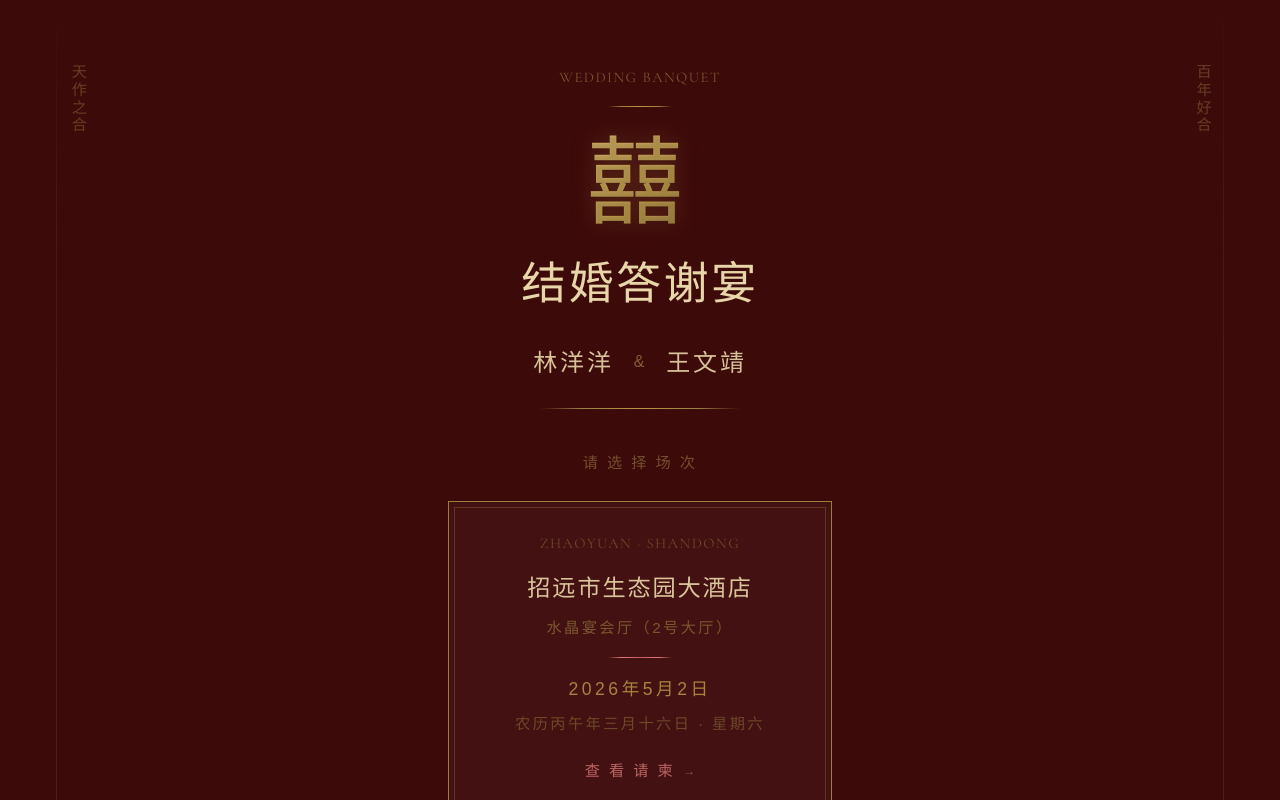
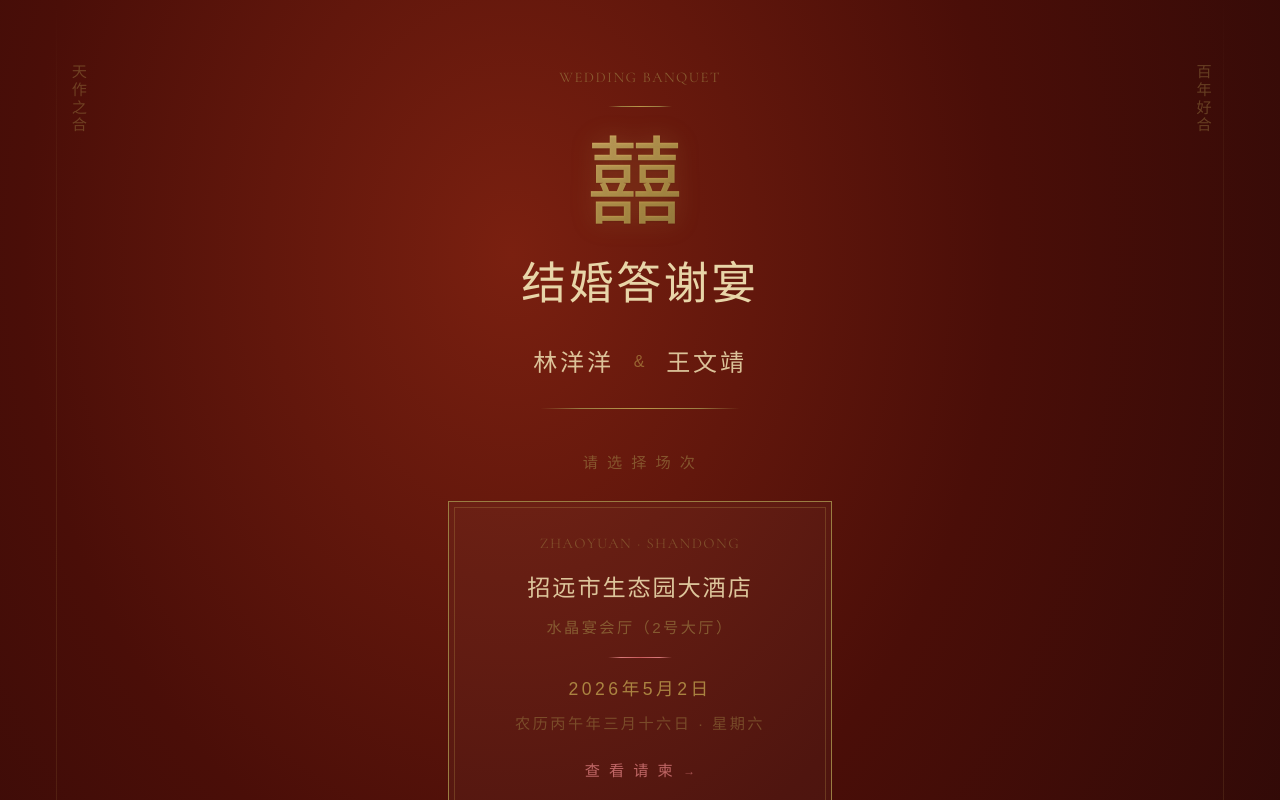
Before and after one commit to forestoceans/wedding-thanksgiving-invite, a Next.js app: page / in a window 1280 px wide. Shown: the top 800 px of the page. Built offline with nearby package versions, Linux system fonts and the light colour scheme; a web font is replaced by a local one.

Commit message:
feat: update color scheme for dark background and adjust main component styling

```diff
--- a/src/app/globals.css
+++ b/src/app/globals.css
@@ -24,9 +24,9 @@
   --color-parchment:    #FAF7F2;
   --color-silk:         #F5F0E8;
   --color-warm-white:   #FDFCFA;
-  /* 深色底：保留原始漆红，用于交错深色区块 */
-  --color-lacquer:      #3D0A0A;
-  --color-lacquer-mid:  #2A0707;
+  /* 深色底：暖漆丹砂，用于交错深色区块 */
+  --color-lacquer:      #4A0E08;
+  --color-lacquer-mid:  #250807;
 
   --font-display: 'Ma Shan Zheng', 'STKaiti', 'KaiTi', serif;
   --font-serif:   'Noto Serif SC', 'Songti SC', 'STSong', 'SimSun', serif;
@@ -43,7 +43,7 @@
   body {
     font-family: var(--font-serif);
     color: var(--color-ink-mid);
-    background: var(--color-lacquer);
+    background: radial-gradient(ellipse at 40% 20%, #7A2010 0%, #4A0E08 45%, #250807 100%);
     -webkit-font-smoothing: antialiased;
     -moz-osx-font-smoothing: grayscale;
     overflow-x: hidden;
--- a/src/app/page.tsx
+++ b/src/app/page.tsx
@@ -6,7 +6,7 @@ const bride  = variants['bride'];
 
 export default function Home() {
   return (
-    <main className="min-h-svh bg-lacquer flex flex-col items-center justify-center relative overflow-hidden px-6 py-16">
+    <main className="min-h-svh flex flex-col items-center justify-center relative overflow-hidden px-6 py-16">
 
       {/* 两侧竖金线 */}
       <div className="absolute top-0 bottom-0 left-10 sm:left-14 gold-rule-v opacity-15" />
```
